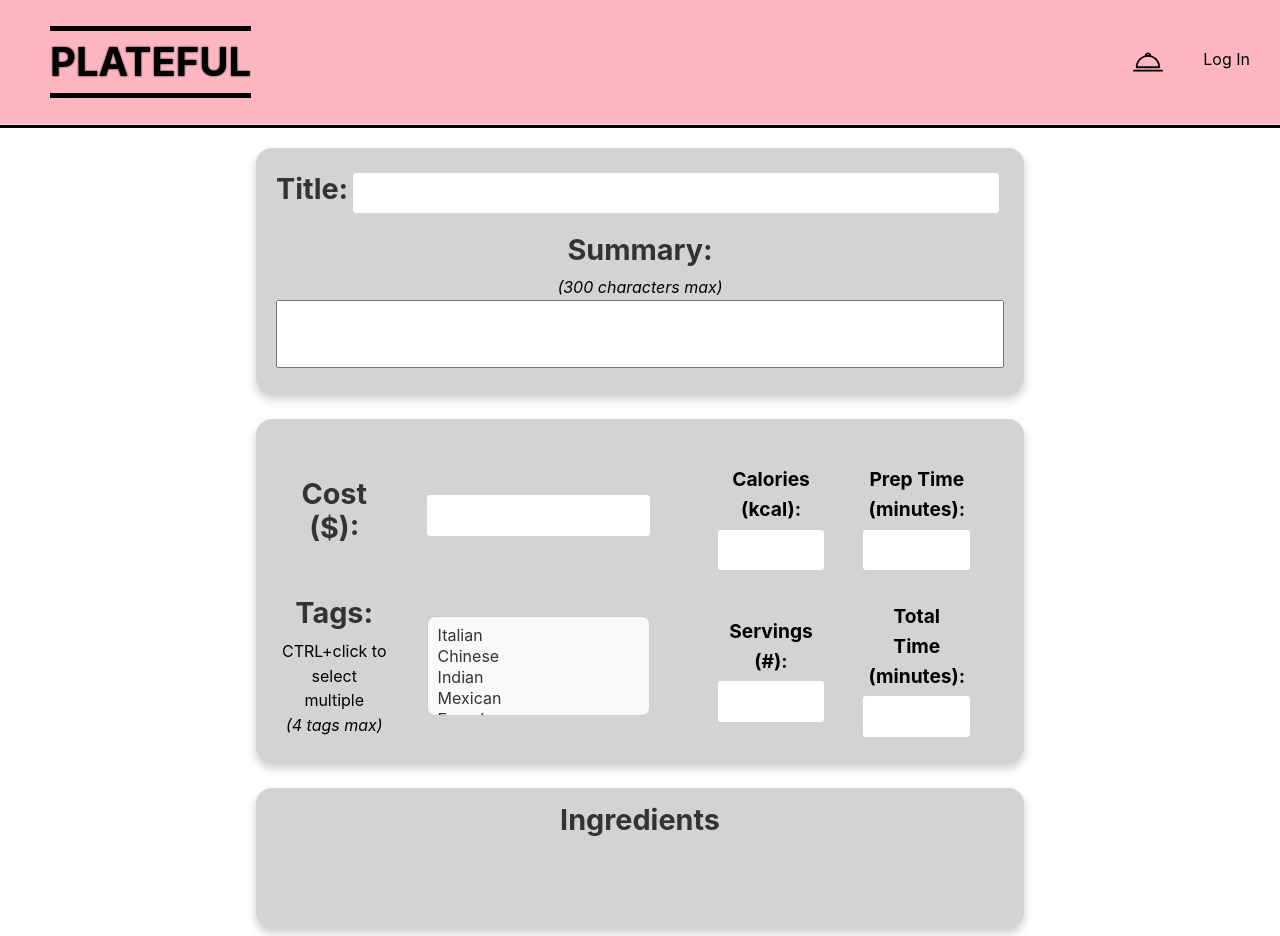
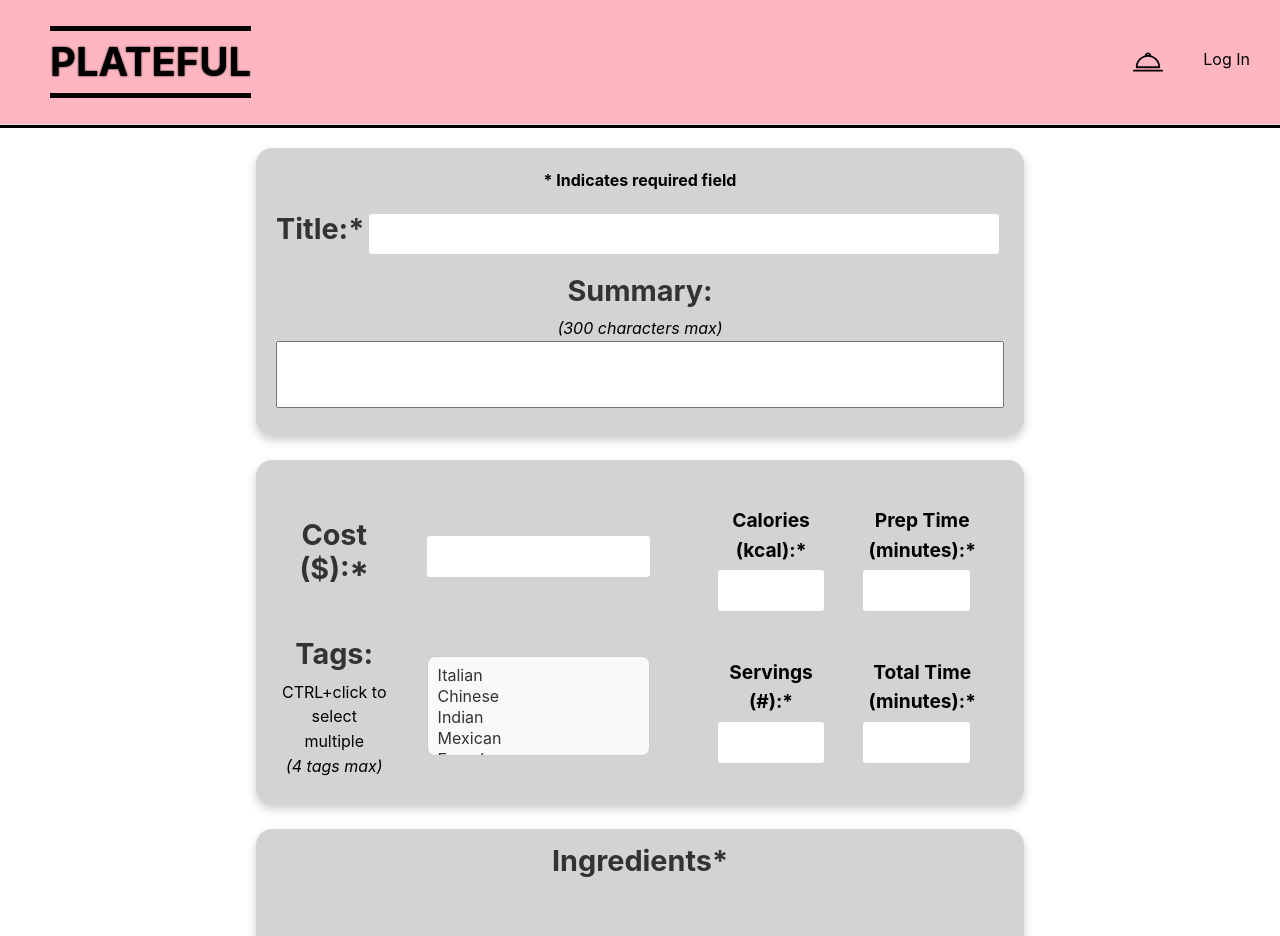
Before and after one commit to nguyenjh/CSE-110-Group-11, a React (Vite) app in the folder my-app/client/: page /create in a window 1280 px wide. Shown: the top 936 px of the page. Built offline with nearby package versions, Linux system fonts and the light colour scheme.

Commit message:
added * to required post fields, added explicit pw criteria, added $ to cost label in recipe page, added header to favorites

```diff
--- a/my-app/client/src/components/PostCreationPage/IngredientsList.tsx
+++ b/my-app/client/src/components/PostCreationPage/IngredientsList.tsx
@@ -28,7 +28,7 @@ function IngredientsList() {
   return (
     <div id="ingredients">
       <div>
-        <h2>Ingredients</h2>
+        <h2>Ingredients*</h2>
         <div id="ingredients-list">
         <ol>
             {(recipeForm.ingredients ?? []).map((input, index) => (
--- a/my-app/client/src/components/PostCreationPage/RecipeDetails.tsx
+++ b/my-app/client/src/components/PostCreationPage/RecipeDetails.tsx
@@ -42,7 +42,7 @@ function RecipeDetails() {
     <div id="recipe-details">
       {/* Cost input */}
       <div id="recipe-cost">
-        <h2>Cost ($):</h2>
+        <h2>Cost ($):*</h2>
       </div>
       <div id="recipe-cost-input">
         <input
@@ -87,7 +87,7 @@ function RecipeDetails() {
 
       {/* Calories input */}
       <div>
-        <label htmlFor="calories">Calories (kcal):</label>
+        <label htmlFor="calories">Calories (kcal):*</label>
         <input
           type="number"
           id="calories"
@@ -101,7 +101,7 @@ function RecipeDetails() {
 
       {/* Prep Time input */}
       <div>
-        <label htmlFor="prep-time">Prep Time (minutes):</label>
+        <label htmlFor="prep-time">Prep Time (minutes):*</label>
         <input
           type="number"
           id="prep-time"
@@ -115,7 +115,7 @@ function RecipeDetails() {
 
       {/* Serving size input */}
       <div>
-        <label htmlFor="servings">Servings (#):</label>
+        <label htmlFor="servings">Servings (#):*</label>
         <input
           type="number"
           id="servings"
@@ -129,7 +129,7 @@ function RecipeDetails() {
 
       {/* Total time input */}
       <div>
-        <label htmlFor="total-time">Total Time (minutes):</label>
+        <label htmlFor="total-time">Total Time (minutes):*</label>
         <input
           type="number"
           id="total-time"
--- a/my-app/client/src/components/PostCreationPage/RecipeDirections.tsx
+++ b/my-app/client/src/components/PostCreationPage/RecipeDirections.tsx
@@ -27,7 +27,7 @@ function RecipeDirections() {
   return (
     <div id="directions">
       <div>
-        <h2>Directions</h2>
+        <h2>Directions*</h2>
         <div id="directions-list">
           <ol>
             {(recipeForm.directions ?? []).map((input, index) => (
--- a/my-app/client/src/components/PostCreationPage/RecipeMain.tsx
+++ b/my-app/client/src/components/PostCreationPage/RecipeMain.tsx
@@ -30,8 +30,9 @@ function RecipeMain() {
 
     return(
         <div id="recipe-main">
+            <p><b>* Indicates required field</b></p>
             <div id='recipe-title' className="large-input-field">
-                <label htmlFor="recipe-title-input"><h2>Title:</h2></label>
+                <label htmlFor="recipe-title-input"><h2>Title:*</h2></label>
                 <input type="text"
                 id="recipe-title-input"
                 value = {recipeForm.name}
--- a/my-app/client/src/views/FavoritePage.tsx
+++ b/my-app/client/src/views/FavoritePage.tsx
@@ -31,6 +31,7 @@ const Recipe: React.FC<recipe_props> = ({ recipe }) => {
 
   return (
     <div className="recipe-list">
+      <div className="topbar-title">Favorites</div>
       <Link
         to={`/recipe/${recipe._id}`}
         style={{ color: "inherit", textDecoration: "none" }}
--- a/my-app/client/src/views/LoginPage.tsx
+++ b/my-app/client/src/views/LoginPage.tsx
@@ -131,7 +131,7 @@ const LoginPage: React.FC = () => {
       <div className="skip-container">
       <p className="skip-link">
       Don't want to create an account? <br />
-      <Link to="/">Skip to Home Page</Link>
+      <Link to="/">Return to Home Page</Link>
       </p>
       </div>
     </div>
--- a/my-app/client/src/views/RecipeContent.tsx
+++ b/my-app/client/src/views/RecipeContent.tsx
@@ -202,9 +202,9 @@ const likeRecipeToggle = () => {
 
              {/* Recipe Details Section */}
              <div className="details">
-               <p>🕒 Prep: {recipeData?.prep_time} {recipeData?.prep_time_unit} | 🕒 Estimated Total: {recipeData?.estimated_total_time} {recipeData?.estimated_total_time_unit} | Serves: {recipeData?.serving} | Calories: {recipeData?.calories} | Cost: {recipeData?.cost}</p>
+               <p>🕒 Prep: {recipeData?.prep_time} {recipeData?.prep_time_unit} | 🕒 Estimated Total: {recipeData?.estimated_total_time} {recipeData?.estimated_total_time_unit} | Serves: {recipeData?.serving} | Calories: {recipeData?.calories} | Cost: ${recipeData?.cost}</p>
                <p>
-                 Tags:
+                 Tags:{" "}
                  {recipeData?.tags?.length ? (
                    recipeData.tags.map((tag, index) => (
                      <span key={index} className={`tag ${tag.toLowerCase()}`}>{tag}</span>
--- a/my-app/client/src/views/SignUp.tsx
+++ b/my-app/client/src/views/SignUp.tsx
@@ -180,6 +180,7 @@ const SignUp: React.FC = () => {
           value={formData.password}
           onChange={handleInputChange}
         />
+        <p style={{fontSize:"11px", margin:"0", color:"black"}}><i>*must be at least 6 characters and contain a number</i></p>
         {errors.password && <span className="error">{errors.password}</span>}
 
         <input
```
